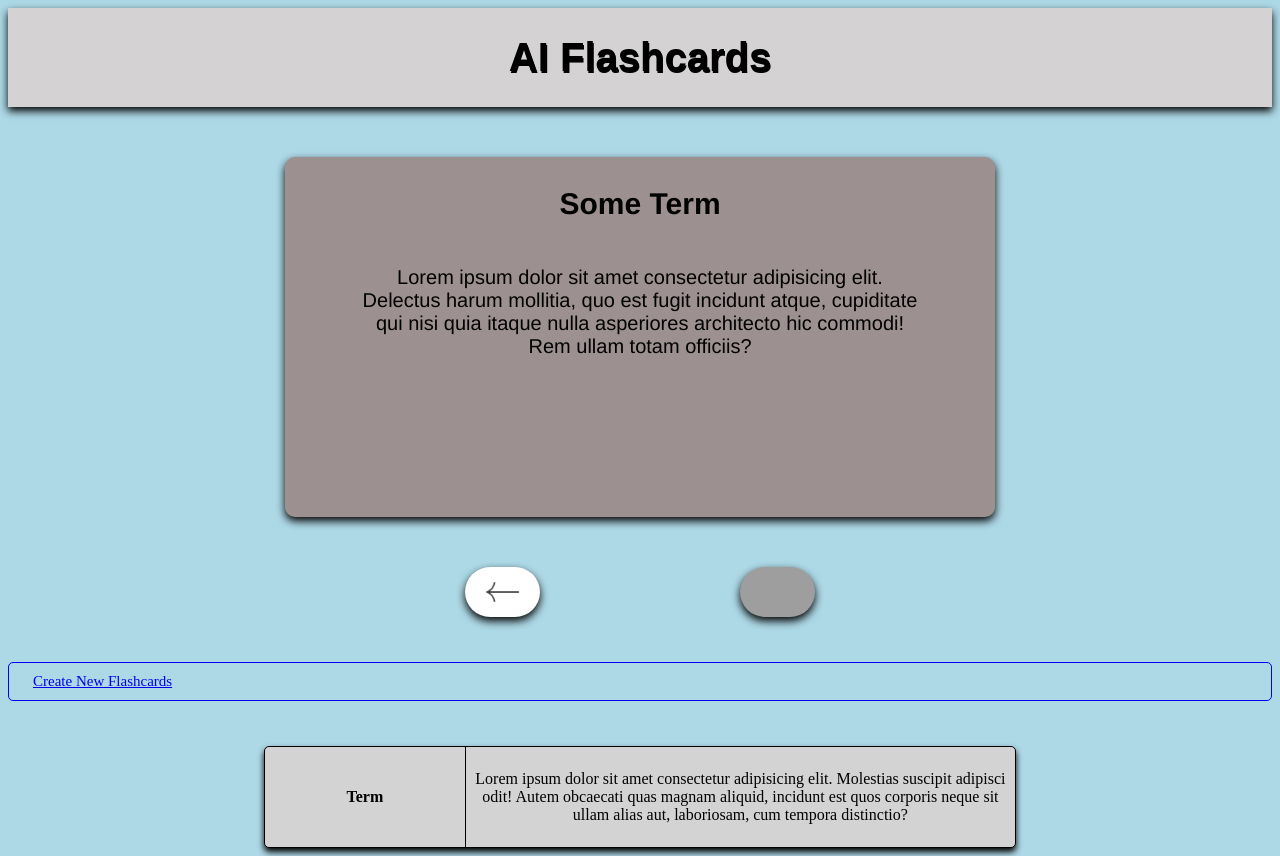
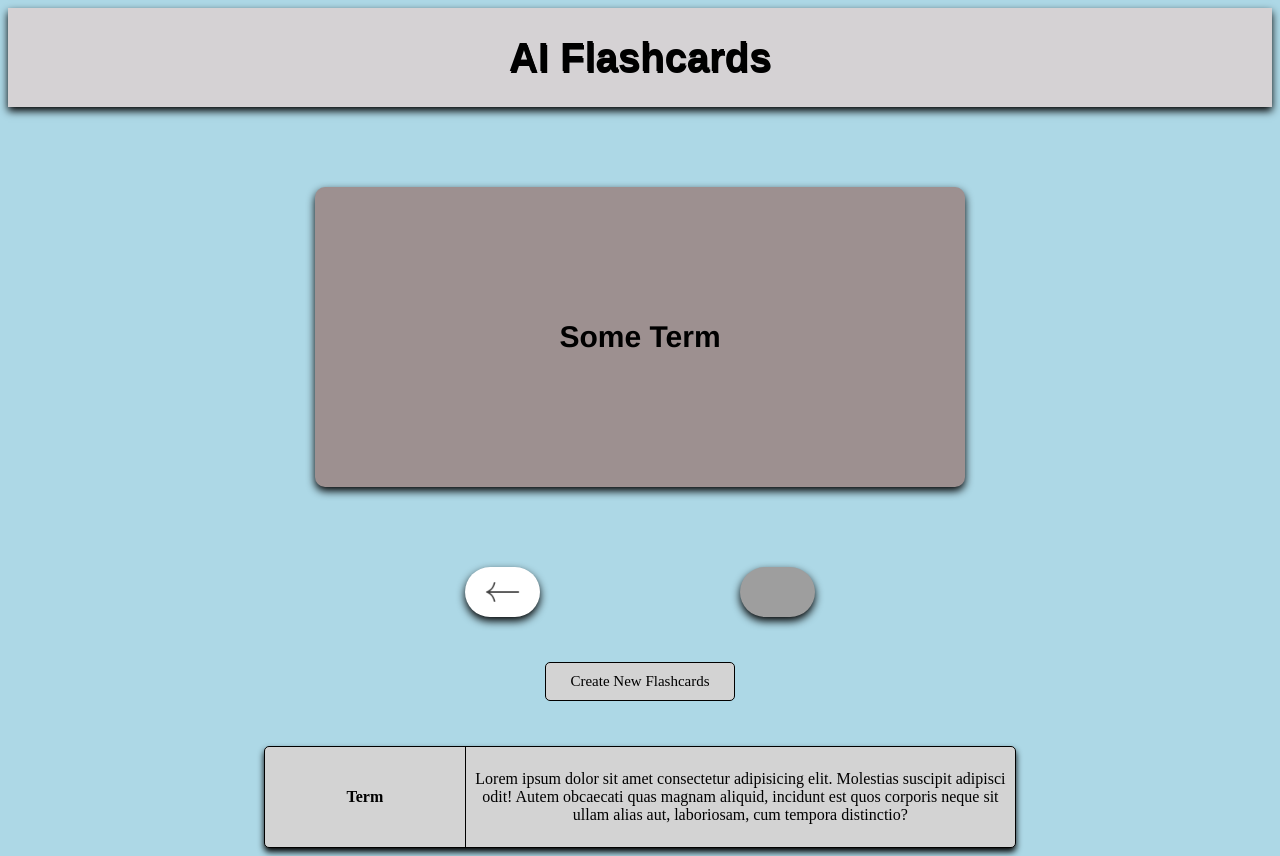
Before and after one commit to samlee03/ai-flashcards, a React (Vite) app in the folder AI_Flashcard/: page /flashcard in a window 1280 px wide. Built offline with nearby package versions, Linux system fonts and the light colour scheme; grey boxes are pictures that could not be loaded.

Commit message:
Added a flip card animation

```diff
--- a/AI_Flashcard/src/FlashCardPage/FlashCard.css
+++ b/AI_Flashcard/src/FlashCardPage/FlashCard.css
@@ -4,16 +4,42 @@
     display: flex;
     justify-content: center;
     margin: 50px;
+    perspective: 1000;
 }
 
 .flash-card {
-    display: flex;
-    flex-direction: column;
-    justify-content: space-between;
-
     width: 650px;
     height: 300px;
     padding: 30px;
+
+    cursor: pointer;
+    position: relative;
+    transform-style: preserve-3d;
+}
+
+.flash-card-flip {
+    position: relative;
+    width: 100%;
+    height: 100%;
+
+    transition: transform 0.5s;
+    transform-style: preserve-3d;
+}
+
+.flash-card.Definition .flash-card-flip {
+    transform: rotateY(180deg);
+}
+
+.Term-Side, .Definition-Side {
+    position: absolute;
+    width: 100%;
+    height: 100%;
+
+    backface-visibility: hidden;
+
+    display: flex;
+    align-items: center;
+    justify-content: center;
 
     background-color: rgb(157, 144, 144);
     border-radius: 10px;
@@ -22,17 +48,21 @@
     font-family: Helvetica;
 }
 
+.Definition-Side {
+    transform: rotateY(180deg);
+}
+
+
 .term {
     font-size: 30px;
     font-weight: bold;
     text-align: center;
 }
 
-.defintion {
+.definition {
     font-size: 20px;
 
     flex: 1;
     padding: 45px;
     text-align: center;
-
 }
--- a/AI_Flashcard/src/FlashCardPage/FlashCard.jsx
+++ b/AI_Flashcard/src/FlashCardPage/FlashCard.jsx
@@ -1,12 +1,33 @@
 
 import "./FlashCard.css"
+import { useState } from "react";
+
 
 function FlashCard(){
+    const [showDefinition, setShowDefinition] = useState(false);
+
+    const handleFlashCardClick = () => {
+        setShowDefinition(prevShowDefinition => !prevShowDefinition);
+    };
+
+
     return(
         <div className = "flash-card-container">
-            <div className = "flash-card">
-                <div className = "term">Some Term</div>
-                <div className = "defintion">Lorem ipsum dolor sit amet consectetur adipisicing elit. Delectus harum mollitia, quo est fugit incidunt atque, cupiditate qui nisi quia itaque nulla asperiores architecto hic commodi! Rem ullam totam officiis?</div>
+            <div className = {`flash-card ${showDefinition ? "Definition" : ""}`}
+                 onClick = {handleFlashCardClick}>
+
+                <div className = "flash-card-flip">
+
+                    <div className = "Term-Side">
+                        <div className = "term">Some Term</div>
+                    </div>
+
+                    <div className = "Definition-Side">
+                        <div className = "definition">Lorem ipsum dolor sit amet consectetur adipisicing elit. Delectus harum mollitia, quo est fugit incidunt atque, cupiditate qui nisi quia itaque nulla asperiores architecto hic commodi! Rem ullam totam officiis?</div>
+                    </div>
+
+                </div>
+
             </div>
         </div>
     );
--- a/AI_Flashcard/src/FlashCardPage/FlashCardPage.css
+++ b/AI_Flashcard/src/FlashCardPage/FlashCardPage.css
@@ -36,16 +36,23 @@
     opacity: 0.7;
 }
 
+.link-container {
+    display: flex;
+    justify-content: center;
+    margin: 45px auto;
+}
+
 .new-flashcard-button {
-    display: block;
-    margin: 45px auto;
-
     border: 1px solid;
-    border-radius: 5px;;
+    border-radius: 5px;
 
     padding: 10px 24px;
     font-size: 15px;
-    font-family:'Times New Roman';
+    font-family: 'Times New Roman', serif;
+
+    text-decoration: none;
+    background-color: lightgray;
+    color: black;
 
     cursor: pointer;
     transition: background-color 0.5s ease;
--- a/AI_Flashcard/src/FlashCardPage/FlashCardPage.jsx
+++ b/AI_Flashcard/src/FlashCardPage/FlashCardPage.jsx
@@ -6,6 +6,8 @@ import KeyTerm from "./KeyTerm.jsx"
 import { Link } from "react-router-dom"
 
 function FlashCardPage(){
+
+
     return(
         <div>
             <Web_Title/>
@@ -16,7 +18,9 @@ function FlashCardPage(){
                 <button className = "right-arrow"/>
             </div>
 
-            <Link to={"/"} className = "new-flashcard-button">Create New Flashcards</Link>
+            <div className = "link-container">
+                <Link to={"/"} className = "new-flashcard-button">Create New Flashcards</Link>
+            </div>
 
             <div className = "Key-Term-Container">
                 <KeyTerm></KeyTerm>
--- /dev/null
+++ b/package.json
@@ -0,0 +1,5 @@
+{
+  "dependencies": {
+    "react-router-dom": "^7.5.3"
+  }
+}
```
Also changed, not shown: 1 other file (tests, documents, lock files or other folders).
